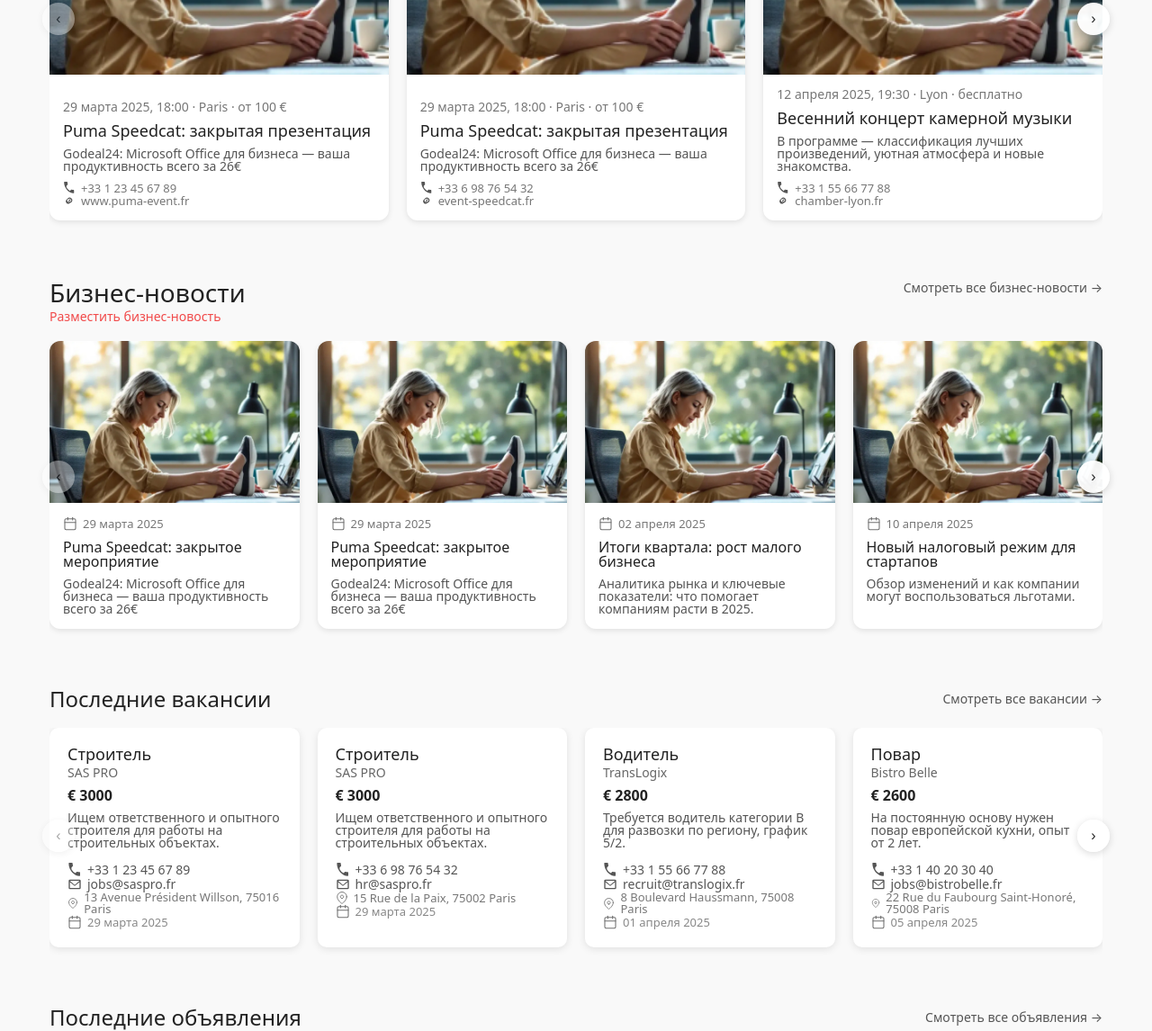
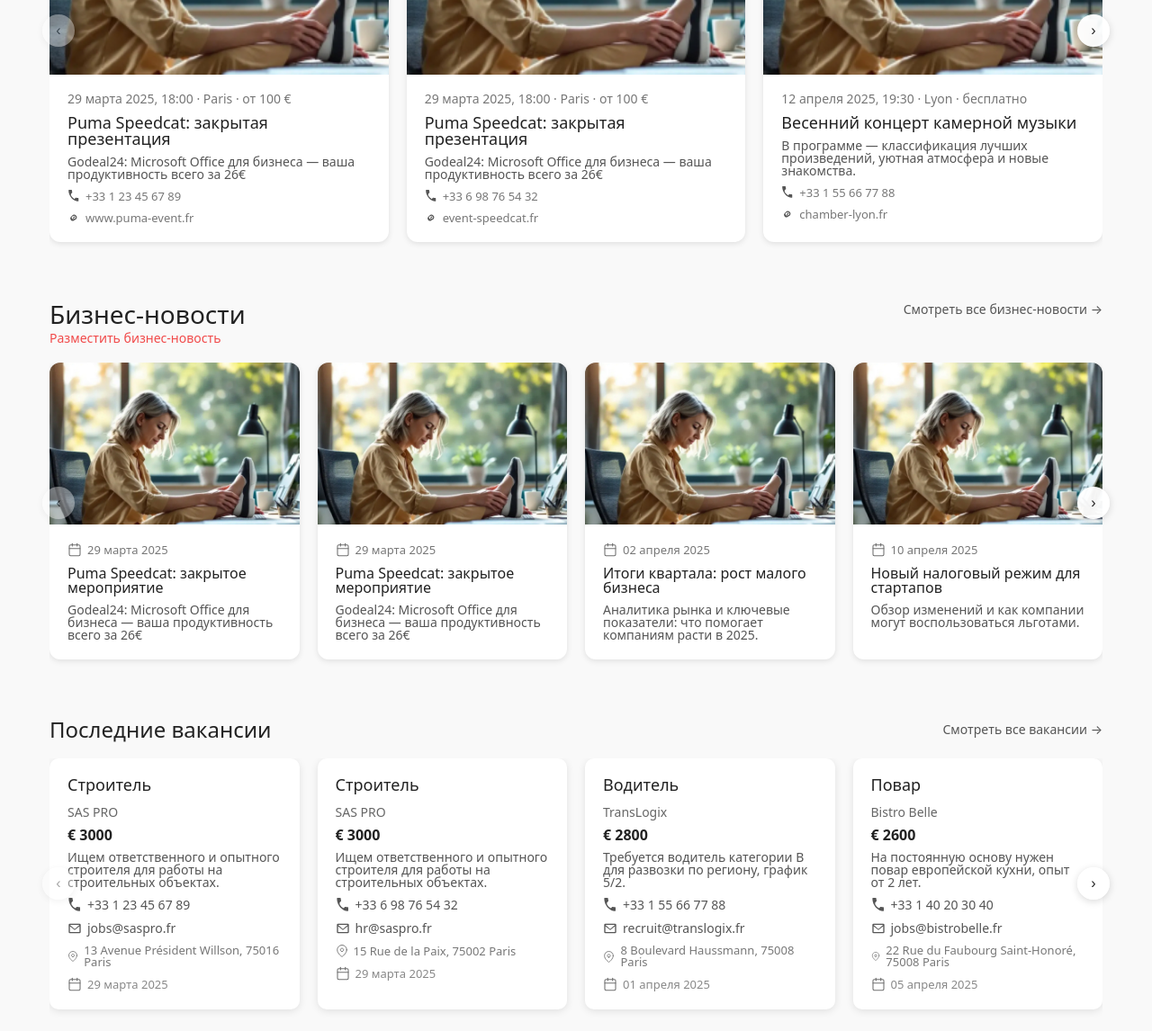
Before and after one commit to andreileasenco/pp, a plain HTML site: page index.html in a window 1280 px wide. Shown: the part 476-1622 px from the top of the page at 90% size. Drawn offline with Linux system fonts and the light colour scheme.

Commit message:
updated pargins and paddings on home page

```diff
--- a/style.css
+++ b/style.css
@@ -1016,7 +1016,7 @@ button {
     max-width: 360px;
     display: flex;
     flex-direction: column;
-    justify-content: space-between;
+
 }
 .afisha-card img {
     width: 100%;
@@ -1024,21 +1024,22 @@ button {
     object-fit: cover;
 }
 .afisha-card__content {
-    padding: 15px;
+    padding: 20px;
+    display: flex;
+    flex-direction: column;
+    gap: 10px;
 }
 .afisha-card__meta {
     font-size: 14px;
     color: #777777;
-    margin-bottom: 10px;
 }
 .afisha-card__title {
     font-size: 18px;
-    margin: 10px 0;
+
 }
 .afisha-card__desc {
     font-size: 14px;
     color: #555555;
-    margin-bottom: 10px;
 }
 
 @media (max-width: 768px) {
@@ -1101,12 +1102,14 @@ button {
     object-fit: cover;
 }
 .news-card__content {
-    padding: 15px;
+    padding: 20px;
+    display: flex;
+    flex-direction: column;
+    gap: 10px;
 }
 .news-card__date {
     font-size: 13px;
     color: #777777;
-    margin-bottom: 8px;
     display: flex;
     align-items: center;
     gap: 6px;
@@ -1120,7 +1123,6 @@ button {
 }
 .news-card__title {
     font-size: 16px;
-    margin: 10px 0;
 }
 .news-card__desc {
     font-size: 14px;
@@ -1173,6 +1175,9 @@ button {
     flex: 1 1 calc(25% - 20px);
     min-width: 250px;
     box-sizing: border-box;
+    display: flex;
+    flex-direction: column;
+    gap: 10px;
 }
 .job-card h3 {
     margin: 0 0 5px;
@@ -1181,15 +1186,12 @@ button {
 .job-card .company {
     color: #666666;
     font-size: 14px;
-    margin-bottom: 10px;
 }
 .job-card .salary {
     font-weight: 700;
-    margin-bottom: 10px;
 }
 .job-card .description {
     font-size: 14px;
-    margin-bottom: 15px;
 }
 .job-card .date {
     font-size: 13px;
@@ -1204,6 +1206,7 @@ button {
     background: url("img/calendar.svg") no-repeat center / contain;
     display: inline-block;
 }
+
 
 @media (min-width: 993px) {
     .jobs-list {
@@ -1268,10 +1271,10 @@ button {
     object-fit: cover;
 }
 .ad-content {
-    padding: 16px;
+    padding: 20px;
     display: flex;
     flex-direction: column;
-    gap: 8px;
+    gap: 10px;
 }
 .category {
     font-size: 13px;
@@ -1297,6 +1300,7 @@ button {
     font-size: 13px;
     color: #777777;
 }
+
 .info__icon {
     width: 14px;
     height: 14px;
@@ -1373,10 +1377,10 @@ button {
     object-fit: cover;
 }
 .service-content {
-    padding: 16px;
+    padding: 20px;
     display: flex;
     flex-direction: column;
-    gap: 8px;
+    gap: 10px;
 }
 .service-content .title {
     font-size: 18px;
```
